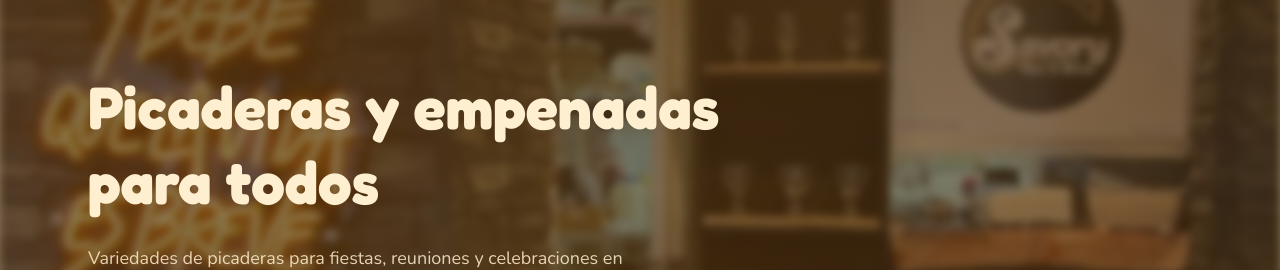
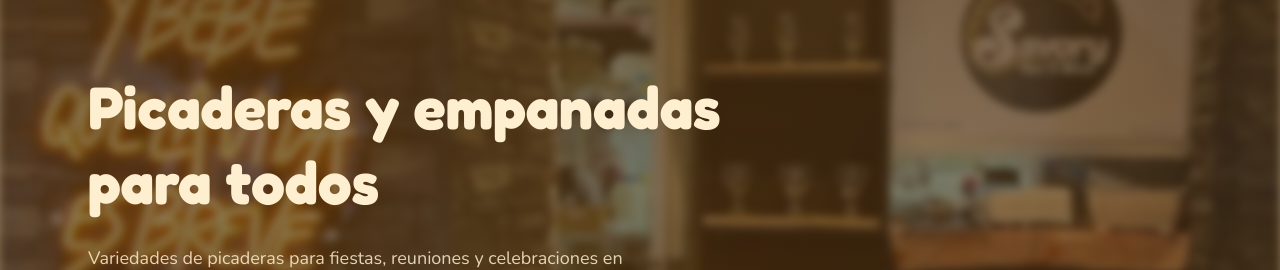
Before and after one commit to phillip-brule/savory, a React (Vite) app: page / in a window 1280 px wide. Shown: the part 209-479 px from the top of the page. Built offline with nearby package versions, Linux system fonts and the light colour scheme.

Commit message:
i cant spell empanada

```diff
--- a/src/components/home/AboutSection.tsx
+++ b/src/components/home/AboutSection.tsx
@@ -61,7 +61,7 @@ export function AboutSection() {
               Savory Sips & Bites
             </h2>
             <p className="mt-4 text-brown/70">
-              Somos un espacio en {site.city} dedicado a las mejores picaderas y empenadas.
+              Somos un espacio en {site.city} dedicado a las mejores picaderas y empanadas.
             </p>
             <p className="mt-4 font-script text-2xl text-green">{site.slogan}</p>
           </motion.div>
--- a/src/data/menu.ts
+++ b/src/data/menu.ts
@@ -49,7 +49,7 @@ export const variedades: Variedad[] = [
   { id: 'pizzita', name: 'Pizzitas', price: 30},
   { id: 'tortica-mermelada', name: 'Torticas con mermelada', price: 30},
   { id: 'mini-wrap', name: 'Mini wraps de jamón y queso', price: 30},
-  { id: 'empenada-dulce', name: 'Empanada dulce de guayaba', price: 25},
+  { id: 'empanada-dulce', name: 'Empanada dulce de guayaba', price: 25},
 ]
 
 export const GRUPAL_MIN_PERSONAS = 2
--- a/src/data/site.ts
+++ b/src/data/site.ts
@@ -1,7 +1,7 @@
 export const site = {
   name: 'Savory Sips & Bites',
   shortName: 'Savory',
-  tagline: 'Picaderas y empenadas para todos',
+  tagline: 'Picaderas y empanadas para todos',
   slogan: 'Ama, come y bebe que la vida es breve',
   address: 'Calle 8 no. 31, Urbanización Henríquez',
   city: 'Santiago de los Caballeros',
```
Also changed, not shown: 2 other files (tests, documents, lock files or other folders).
